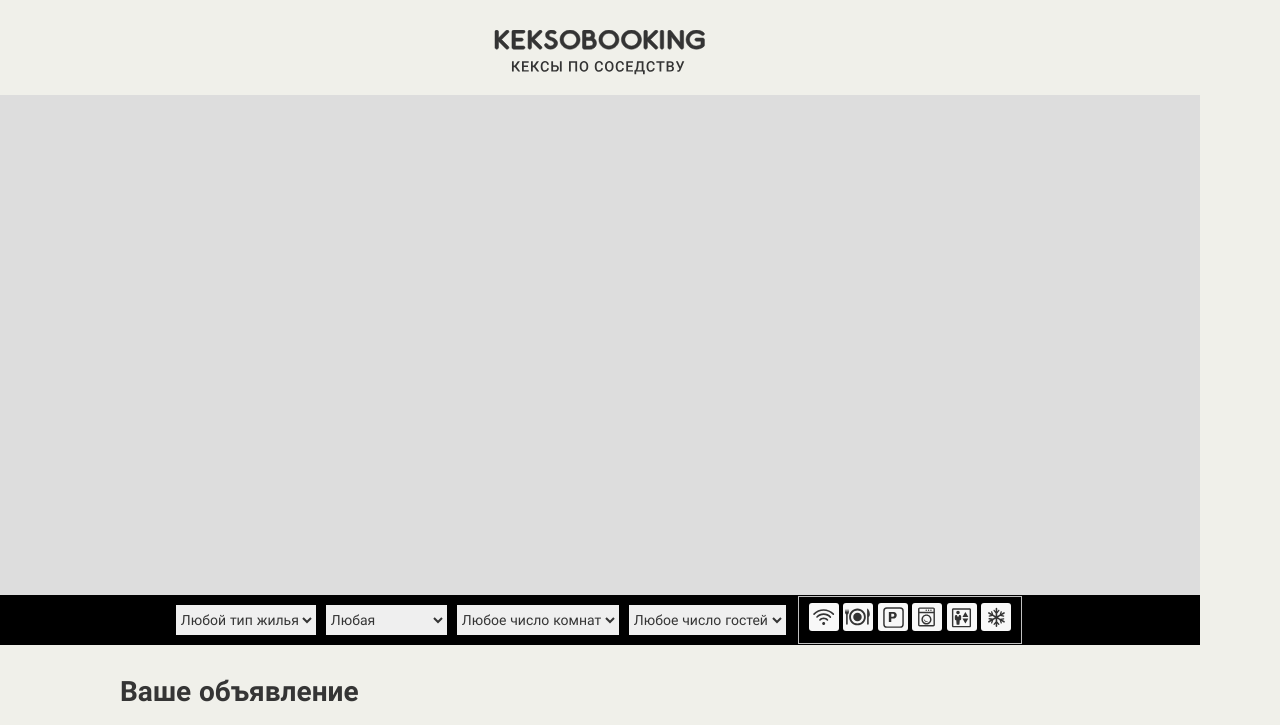
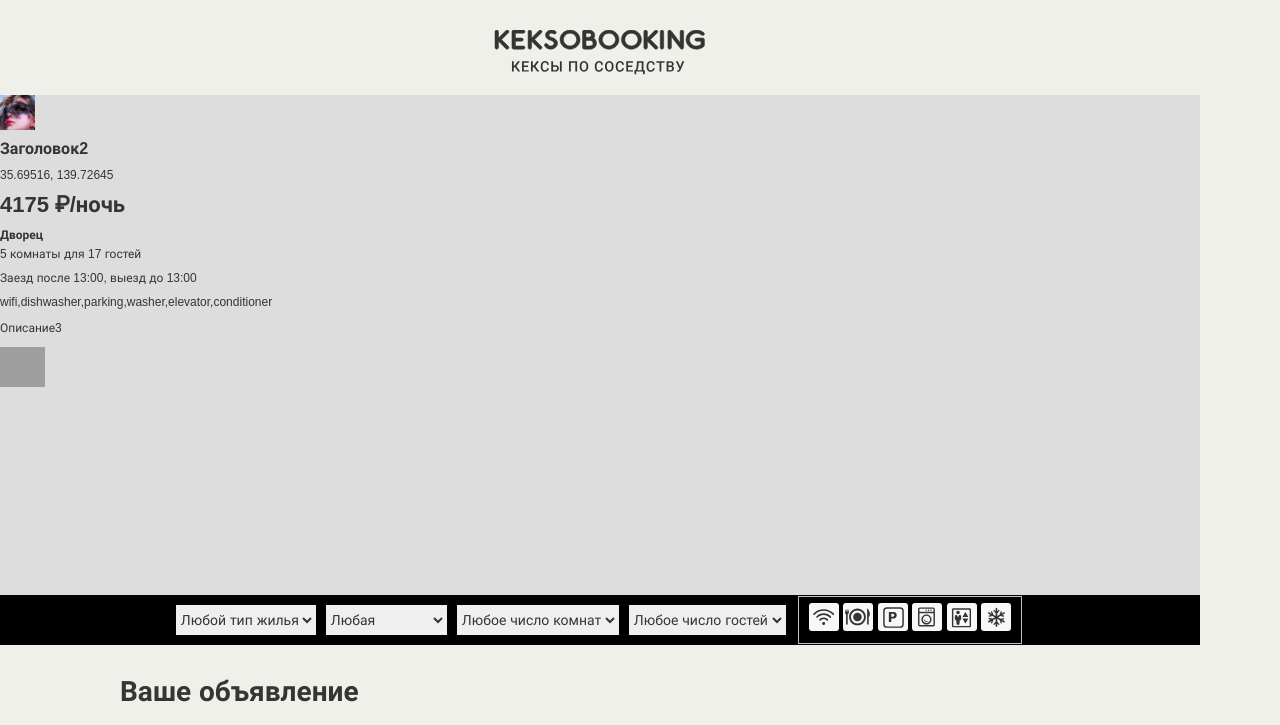
Before and after one commit to Coconyan/227945-keksobooking-24, a website with bundled scripts: page index.html in a window 1280 px wide. Shown: the top 725 px of the page. Built offline with nearby package versions, Linux system fonts and the light colour scheme; grey boxes are pictures that could not be loaded.

Commit message:
7.10. Отрисуй меня полностью (часть 1)

```diff
--- a/js/data.js
+++ b/js/data.js
@@ -80,4 +80,4 @@ const createObject = () => ({
 });
 
 const similarObjects = Array.from({length: ARRAY_LENGTH}, createObject);
-console.log(similarObjects);
+export {similarObjects};
--- /dev/null
+++ b/js/layout-generator.js
@@ -0,0 +1,52 @@
+import {similarObjects} from './data.js';
+
+const similarObject = similarObjects[0];
+const cardTemplate = document.querySelector('#card').content.querySelector('.popup');
+
+const cardTitle = cardTemplate.querySelector('.popup__title');
+cardTitle.textContent = similarObject.offer.title;
+
+const cardAddress = cardTemplate.querySelector('.popup__text--address');
+cardAddress.textContent = `${similarObject.offer.address.lat  }, ${  similarObject.offer.address.lng}`; // переделать data.js, строка должна генерироваться в объекте
+
+const cardPrice = cardTemplate.querySelector('.popup__text--price');
+cardPrice.textContent = `${similarObject.offer.price  } ₽/ночь`;
+
+const cardType = cardTemplate.querySelector('.popup__type');
+const cardTypeList = {
+  flat: 'Квартира',
+  bungalow: 'Бунгало',
+  house: 'Дом',
+  palace: 'Дворец',
+  hotel: 'Отель',
+};
+const createCardType = (type) => cardTypeList[type];
+cardType.textContent = createCardType(similarObject.offer.type);
+
+const cardCapacity = cardTemplate.querySelector('.popup__text--capacity');
+cardCapacity.textContent = `${similarObject.offer.rooms  } комнаты для ${  similarObject.offer.guests  } гостей`;
+
+const cardTime = cardTemplate.querySelector('.popup__text--time');
+cardTime.textContent = `Заезд после ${  similarObject.offer.checkin  }, выезд до ${  similarObject.offer.checkout}`;
+
+const cardFeatures = cardTemplate.querySelector('.popup__features');
+cardFeatures.textContent = similarObject.offer.features;
+
+const cardDescription = cardTemplate.querySelector('.popup__description');
+cardDescription.textContent = similarObject.offer.description;
+
+const cardPhotosFragment = document.createDocumentFragment();
+similarObject.offer.photos.forEach((photo) => {
+  const cardPhotoTemplate = cardTemplate.querySelector('.popup__photos').cloneNode(true);
+  const cardPhotoImg = cardPhotoTemplate.querySelector('img');
+  cardPhotoImg.src = photo;
+  cardPhotosFragment.appendChild(cardPhotoImg);
+});
+cardTemplate.querySelector('.popup__photos img').remove();
+cardTemplate.querySelector('.popup__photos').appendChild(cardPhotosFragment);
+
+const cardAvatar = cardTemplate.querySelector('.popup__avatar');
+cardAvatar.src = similarObject.author.avatar;
+
+const canvas = document.querySelector('#map-canvas');
+canvas.appendChild(cardTemplate);
--- a/js/main.js
+++ b/js/main.js
@@ -1 +1,2 @@
 import './data.js';
+import './layout-generator.js';
```
Also changed, not shown: index.html (+1 -1 lines).
